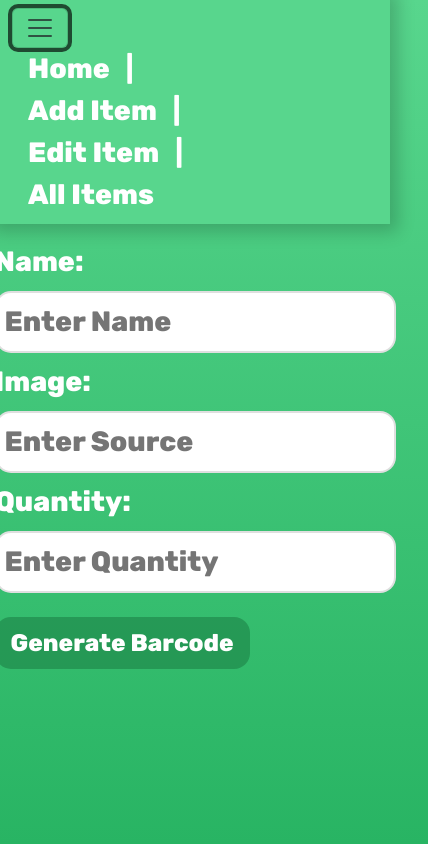
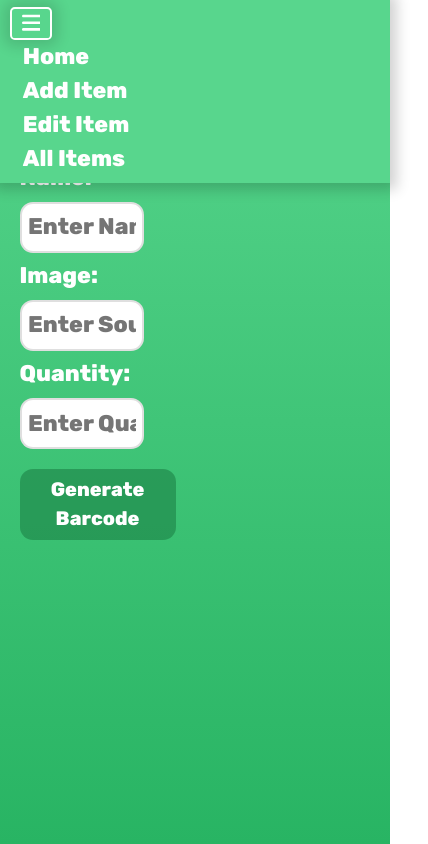
Before and after one commit to emrah-i/WebDev, a React (Create React App) app in the folder node/inventory/client/: page /add in a window 390 px wide. Both pictures are taken after a click on the button "Toggle navigation". Shown: the whole page, 428 px wide, since content can reach past the window. Built offline with nearby package versions, Linux system fonts and the light colour scheme.

Commit message:
Adjusting css for every page except all

```diff
--- a/node/inventory/client/public/index.html
+++ b/node/inventory/client/public/index.html
@@ -9,7 +9,7 @@
     <link rel="stylesheet" href="/styles.css">
     <title>Inventory</title>
   </head>
-  <body>
-    <div id="root"></div>
+  <body class="container justify-content-center">
+    <div class="row justify-content-center" id="root"></div>
   </body>
 </html>
--- a/node/inventory/client/public/styles.css
+++ b/node/inventory/client/public/styles.css
@@ -35,6 +35,7 @@ h1 {
 }
 
 img {
+    width: 50vw;
     border-radius: 1rem;
 }
 
@@ -92,7 +93,7 @@ main {
 }
 
 input {
-    min-width: 75%;
+    width: 50% !important;
     border-radius: 1rem;
     margin: .5rem 0;
     padding: .5rem;
@@ -157,16 +158,11 @@ input {
 #barcodeCanvas {
     display: none;
     margin: .8rem 0 0;
-    width: 75%;
     height: auto;
 }
 
 #edit-form {
     display: none;
-}
-
-#all-div {
-    width: 100%;
 }
 
 #all-div table {
@@ -175,7 +171,6 @@ input {
 
 .delete-btn {
     background-color: #E74C3CF0 !important;
-    margin-left: 1rem;
 }
 
 .modal-content {
@@ -237,18 +232,94 @@ input {
     background-color: #58D68D;
     transition: all .3s ease-in-out;
     text-align: center;
-    height: 10%;
+    width: fit-content;
+    height: fit-content;
     position: absolute;
     bottom: 15%;
     left: 50%;
     transform: translateX(-50%);
     border-radius: 2rem;
-    width: fit-content;
-    padding: 3rem;
+    padding: 1rem 2rem;
     box-shadow: 0px 0px 1rem .5rem #00000020;
+}
+
+.edit-btns, .send-btns {
+    display: flex !important;
+    gap: 1rem;
+    justify-content: start;
+    flex-wrap: wrap;
 }
 
 .cancel-btn {
     background-color: #73C6B6;
-    margin-left: 1rem;
 }
+
+#toggle-btn {
+    border: .2rem solid white;
+    padding: auto
+}
+
+#toggle-btn:focus {
+    outline: 0 !important;
+    box-shadow: 0px 0px 1rem .5rem #00000020;
+}
+
+#toggle-btn svg {
+    padding-bottom: .1rem;
+    font-size: 1.75rem;
+    fill: white;
+}
+
+@media (min-width: 1200px) {
+    img {
+        width: 15vw;
+    }
+    canvas {
+        width: 20vw;
+    }
+}
+
+@media (max-width: 1200px) {
+    img {
+        width: 30vw;
+    }
+    canvas {
+        width: 30vw;
+    }
+}
+
+@media (max-width: 992px) {
+    html {
+        font-size: 14px;
+    }
+}
+
+@media (max-width: 768px) {
+    html {
+        font-size: 13px;
+    }
+    img {
+        width: 40vw;
+    }
+    input {
+        width: 75% !important;
+    }
+    canvas {
+        width: 50vw;
+    }
+}
+
+@media (max-width: 576px) {
+    html {
+        font-size: 13px;
+    }
+    img {
+        width: 40vw;
+    }
+    input {
+        width: 80% !important;
+    }
+    canvas {
+        width: 50vw;
+    }
+}
--- a/node/inventory/client/src/add.jsx
+++ b/node/inventory/client/src/add.jsx
@@ -77,10 +77,9 @@ function AddForm() {
 
         const add_form = document.querySelector("#add-form")
 
+        document.querySelector('.gen-btn').style.display = 'none';
         add_form.barcode.value = genBarcode;
         add_form.add_btn.style.display = "block";
-        event.target.style.display = 'none';
-
     }
 
     function downloadBarcode() {
@@ -112,7 +111,7 @@ function AddForm() {
                 <label>Quantity:</label>
                 <input type="text" placeholder="Enter Quantity" name="quantity" required />
                 <canvas id="barcodeCanvas"></canvas>
-                <button onClick={calculateBarcode} className="btn-item" type="button">Generate Barcode</button>
+                <button onClick={calculateBarcode} className="btn-item gen-btn" type="button">Generate Barcode</button>
                 <button className="btn-item" type="submit" id="add_btn" name="add_btn">Add Item</button>
                 <BarcodeOptions downloadBarcode={downloadBarcode} copyBarcode={copyBarcode} />
             </form>)
--- a/node/inventory/client/src/app.jsx
+++ b/node/inventory/client/src/app.jsx
@@ -6,14 +6,11 @@ import All from './all';
 import Nav from './nav';
 import AddForm from './add';
 import EditView from './editview';
-import Barcode from './barcode';
-import TableView from './tableview';
 import Popup from './popup';
-import TableHead from './tablehead';
 
 function Main(props) {
   const { item, setItem, popupText, setPopupText, setSearchAll, allDisplay } = props;
-  return (<main>
+  return (<main className='col'>
             <div id="item-form">
               <Search setItem={setItem} setPopupText={setPopupText} />
               <Send item={item} setSearchAll={setSearchAll} setPopupText={setPopupText} allDisplay={allDisplay} />
@@ -23,7 +20,7 @@ function Main(props) {
 }
 
 function Add() {
-  return (<main>
+  return (<main className='col'>
             <AddForm />
           </main>)
 }
@@ -31,7 +28,7 @@ function Add() {
 function Edit(props) {
   const { item, setItem, popupText, setSearchAll, setPopupText, allDisplay } = props;
 
-  return (<main id='edit-page'>
+  return (<main className='col' id='edit-page'>
             <Search setItem={setItem} setPopupText={setPopupText} />
             <EditView item={item} setSearchAll={setSearchAll} setPopupText={setPopupText} allDisplay={allDisplay} />
             <Popup popupText={popupText} setPopupText={setPopupText} />
@@ -39,10 +36,11 @@ function Edit(props) {
 }
 
 function AllDisplay(props) {
-  return (<main id="all-div">
+  return (<main className='col-12' id="all-div">
             <All props={props} />
           </main>)
 }
+
 function App() {
   const [popupText, setPopupText] = useState('test');
   const [ searchAll, setSearchAll ] = useState([]);
--- a/node/inventory/client/src/editview.jsx
+++ b/node/inventory/client/src/editview.jsx
@@ -70,7 +70,7 @@ function EditView(props) {
             <label>Image:</label>
             <img src={item.image} alt="Search Item" width="20%" />
             <input type="text" placeholder="Enter Source" name="image" defaultValue={item.image} required />
-            <div>
+            <div className="edit-btns">
                 <button onClick={submitEdit} type="button" className="btn-item">Submit Edit</button>
                 <button onClick={handleShowModal} type="button" className="btn-item delete-btn">Delete</button>
                 <button onClick={()=>window.location.reload()} type='button' className="btn-item cancel-btn" >Cancel</button>
--- a/node/inventory/client/src/index.js
+++ b/node/inventory/client/src/index.js
@@ -1,6 +1,7 @@
 import React from 'react';
-import ReactDOM from 'react-dom';
+import ReactDOM from "react-dom/client";
 import App from './app';
 
+const root = ReactDOM.createRoot(document.getElementById("root"));
 
-ReactDOM.render((<App />), document.querySelector('#root'));
+root.render(<App />);
--- a/node/inventory/client/src/nav.jsx
+++ b/node/inventory/client/src/nav.jsx
@@ -5,20 +5,20 @@ function Nav() {
     return (
         <nav className="navbar navbar-expand-lg" aria-label="Tenth navbar example">
             <div className="container-fluid">
-            <button className="navbar-toggler" type="button" data-bs-toggle="collapse" data-bs-target="#navbarsExample08" aria-controls="navbarsExample08" aria-expanded="false" aria-label="Toggle navigation">
-                <span className="navbar-toggler-icon"></span>
+            <button id="toggle-btn" className="navbar-toggler" type="button" data-bs-toggle="collapse" data-bs-target="#navbarsExample08" aria-controls="navbarsExample08" aria-expanded="false" aria-label="Toggle navigation">
+                <svg xmlns="http://www.w3.org/2000/svg" height="1em" viewBox="0 0 448 512"><path d="M0 96C0 78.3 14.3 64 32 64H416c17.7 0 32 14.3 32 32s-14.3 32-32 32H32C14.3 128 0 113.7 0 96zM0 256c0-17.7 14.3-32 32-32H416c17.7 0 32 14.3 32 32s-14.3 32-32 32H32c-17.7 0-32-14.3-32-32zM448 416c0 17.7-14.3 32-32 32H32c-17.7 0-32-14.3-32-32s14.3-32 32-32H416c17.7 0 32 14.3 32 32z"/></svg>
             </button>
 
             <div className="collapse navbar-collapse justify-content-md-center" id="navbarsExample08">
                 <ul className="navbar-nav">
                 <li className="nav-item">
-                    <Link className="link-item" to="/">Home</Link>|
+                    <Link className="link-item" to="/">Home</Link>
                 </li>
                 <li className="nav-item">
-                    <Link className="link-item" to="/add">Add Item</Link>|
+                    <Link className="link-item" to="/add">Add Item</Link>
                 </li>
                 <li className="nav-item">
-                    <Link className="link-item" to="/edit">Edit Item</Link>|
+                    <Link className="link-item" to="/edit">Edit Item</Link>
                 </li>
                 <li className="nav-item">
                     <Link className="link-item" to="/all">All Items</Link>
--- a/node/inventory/client/src/send.jsx
+++ b/node/inventory/client/src/send.jsx
@@ -95,7 +95,7 @@ function Send(props) {
                 <label>Remove Items:&nbsp;</label>
                 <p id="error">{error}</p>
                 <input onChange={inputChange} placeholder="Enter Quantity" min="0" type="number" step="1" name="decrease" />
-                <div>
+                <div className="send-btns">
                     <button onClick={sendClick} type='button' className="btn-item" >Submit</button>
                     <button onClick={()=>window.location.reload()} type='button' className="btn-item cancel-btn" >Cancel</button>
                 </div>
```
